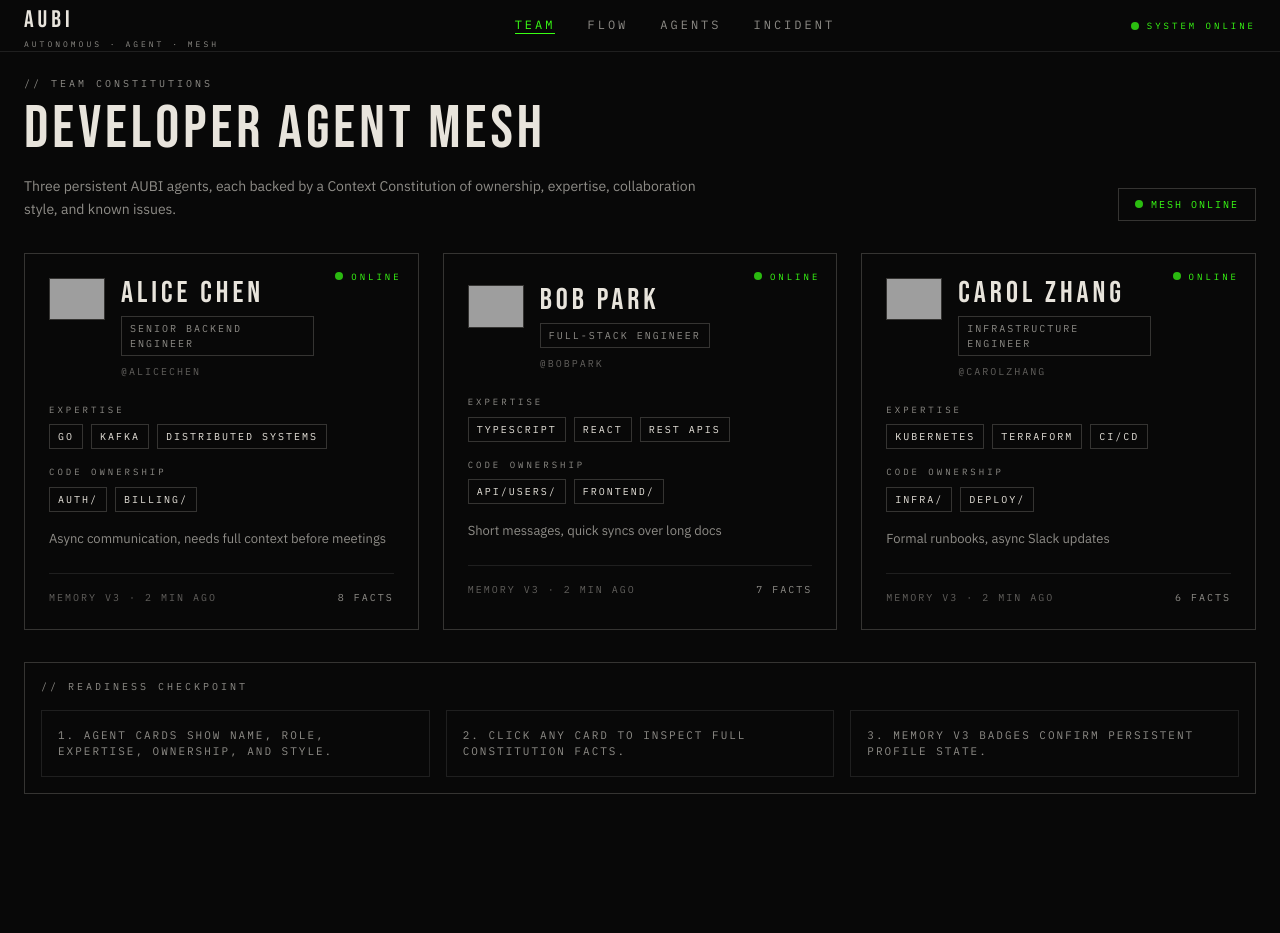
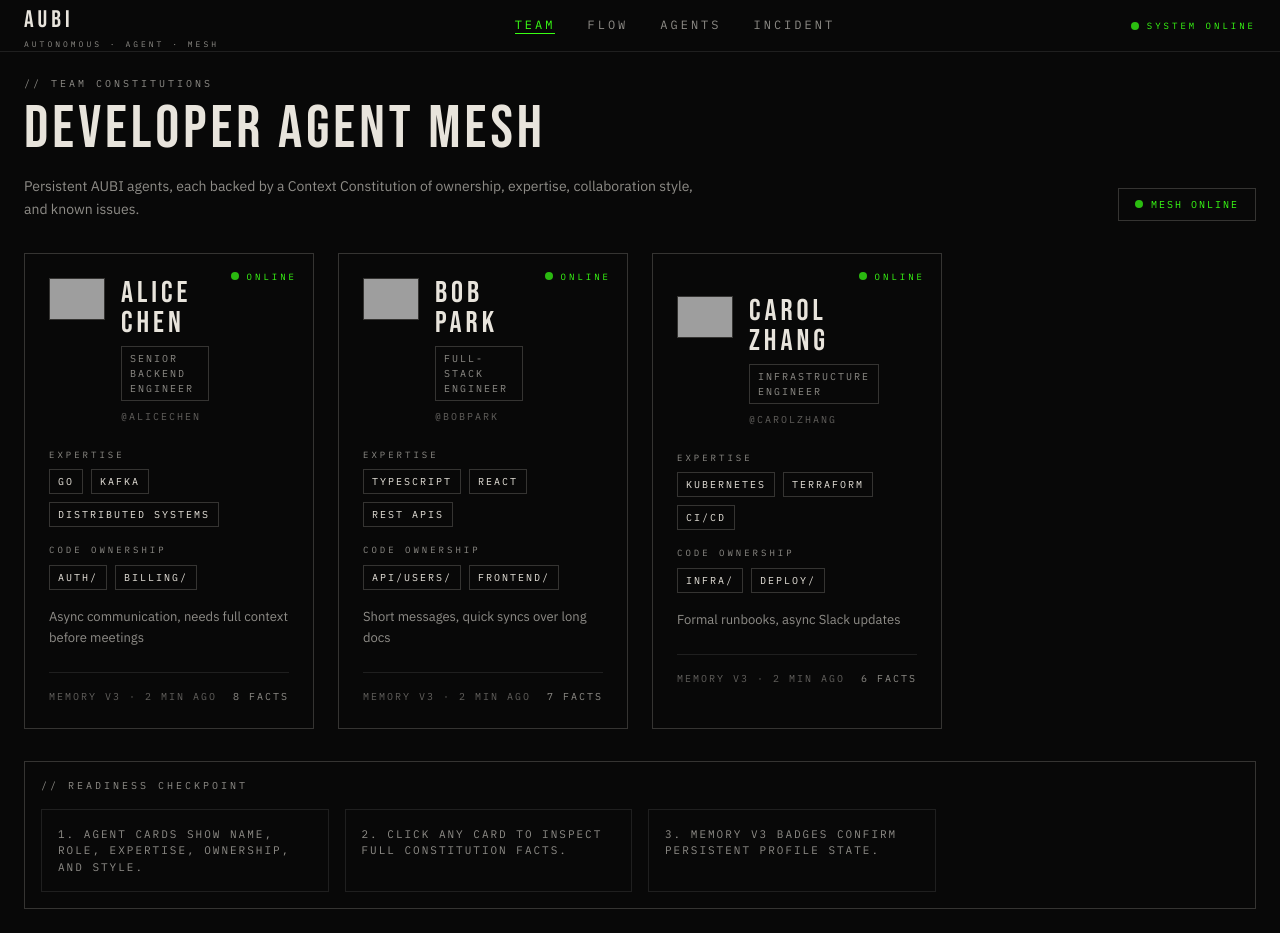
Before and after one commit to Neilyoo98/GDSC-Hackathon, a Next.js app in the folder frontend/: page /team in a window 1280 px wide. Before the commit the page ends 818 px from the top, so only its background shows below. Built offline with nearby package versions, Linux system fonts and the light colour scheme; no server answers; grey boxes are pictures that could not be loaded.

Commit message:
fix: show all agents on team page, remove hardcoded slice(0,3)

```diff
--- a/frontend/src/app/team/page.tsx
+++ b/frontend/src/app/team/page.tsx
@@ -10,7 +10,7 @@ export default function TeamPage() {
   const { agents, isLoading, error } = useAgents();
   const [selectedAgent, setSelectedAgent] = useState<Agent | null>(null);
 
-  const visibleAgents = useMemo(() => agents.slice(0, 3), [agents]);
+  const visibleAgents = useMemo(() => agents, [agents]);
 
   return (
     <div className="relative min-h-[calc(100vh-52px)] overflow-hidden px-6 py-6">
@@ -19,7 +19,7 @@ export default function TeamPage() {
           <p className="font-mono text-[10px] uppercase tracking-[3px] text-[#e8e4dc99]">{"// TEAM CONSTITUTIONS"}</p>
           <h1 className="mt-2 font-syne text-6xl font-normal leading-none text-[#e8e4dc]">Developer Agent Mesh</h1>
           <p className="mt-4 max-w-2xl text-sm leading-relaxed text-[#e8e4dc99]">
-            Three persistent AUBI agents, each backed by a Context Constitution of ownership, expertise, collaboration style, and known issues.
+            Persistent AUBI agents, each backed by a Context Constitution of ownership, expertise, collaboration style, and known issues.
           </p>
         </div>
         <div className="border border-[#e8e4dc33] px-4 py-2 font-mono text-[10px] uppercase tracking-[2px] text-[#39ff14]">
@@ -39,7 +39,7 @@ export default function TeamPage() {
           Loading Agent Mesh...
         </div>
       ) : (
-        <div className="grid gap-6 lg:grid-cols-3">
+        <div className="grid gap-6 lg:grid-cols-4">
           {visibleAgents.map((agent, index) => (
             <AgentCard
               key={agent.id}
@@ -54,7 +54,7 @@ export default function TeamPage() {
 
       <div className="mt-8 border border-[#e8e4dc33] bg-[#080808] p-4">
         <div className="mb-4 font-mono text-[10px] uppercase tracking-[3px] text-[#e8e4dc99]">{"// READINESS CHECKPOINT"}</div>
-        <div className="grid gap-4 font-mono text-[11px] uppercase tracking-[2px] text-[#e8e4dc99] md:grid-cols-3">
+        <div className="grid gap-4 font-mono text-[11px] uppercase tracking-[2px] text-[#e8e4dc99] md:grid-cols-4">
           <div className="border border-[#1f1f1f] p-4">1. Agent cards show name, role, expertise, ownership, and style.</div>
           <div className="border border-[#1f1f1f] p-4">2. Click any card to inspect full constitution facts.</div>
           <div className="border border-[#1f1f1f] p-4">3. Memory v3 badges confirm persistent profile state.</div>
```
